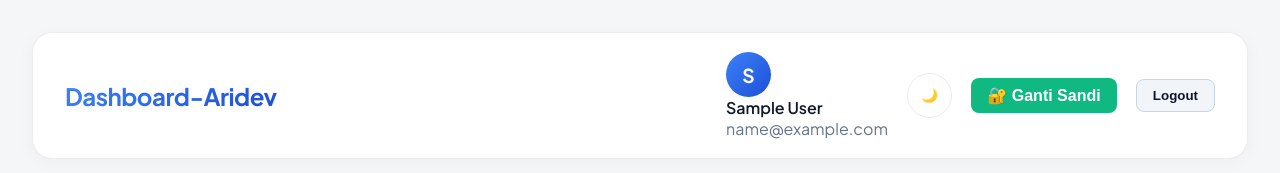
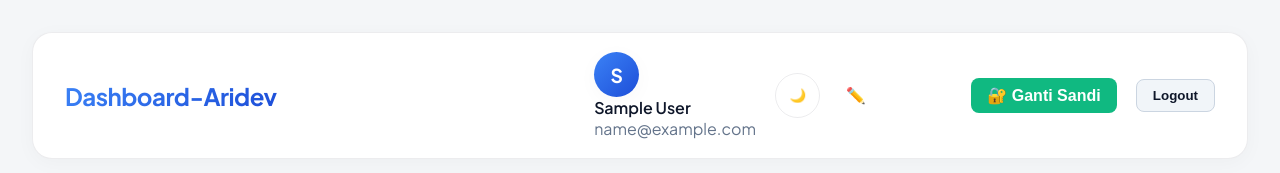
Before and after one commit to Abahilham/Todolist-app, a React app in the folder frontend/: page /dashboard in a window 1280 px wide. Shown: the top 173 px of the page. Built offline with nearby package versions, Linux system fonts and the light colour scheme; no server answers; sample sign-in values are in the browser's storage; the HTML template or start-up script is replaced by a standard one.

Commit message:
menambah-kode

```diff
--- a/frontend/src/pages/Dashboard.css
+++ b/frontend/src/pages/Dashboard.css
@@ -698,6 +698,25 @@ body.dark-mode .btn-close:hover {
   color: #ef4444;
 }
 
+/* Tambahan untuk tombol Edit Profil */
+.btn-edit-profile {
+  padding: 0.5rem 1rem;
+  border-radius: 8px;
+  font-weight: bold;
+  background-color: #007bff;
+  color: white;
+  border: none;
+  cursor: pointer;
+  transition:
+    background-color 0.3s ease,
+    transform 0.1s ease;
+}
+
+.btn-edit-profile:hover {
+  background-color: #0056b3;
+  transform: scale(1.02);
+}
+
 /* 11. RESPONSIVE MOBILE (DIPISAH DENGAN RAPI) */
 @media screen and (max-width: 1024px) {
   .dashboard-content {
--- a/frontend/src/pages/Dashboard.jsx
+++ b/frontend/src/pages/Dashboard.jsx
@@ -100,7 +100,7 @@ export default function Dashboard() {
 
     try {
       await API.put("/user/change-password", {
-        userId: user?.id, // Menggunakan optional chaining agar aman tidak crash
+        userId: user?.id,
         oldPassword: passwordData.oldPassword,
         newPassword: passwordData.newPassword,
       });
@@ -363,6 +363,13 @@ export default function Dashboard() {
             {isDarkMode ? "☀️" : "🌙"}
           </button>
 
+          {/* TOMBOL EDIT PROFIL BARU */}
+          <button
+            onClick={() => navigate("/profile")}
+            className="btn-action btn-edit-profile"
+          >
+            ✏️ Edit Profil
+          </button>
           <button
             onClick={() => setIsPasswordModalOpen(true)}
             className="btn-action btn-save"
```
